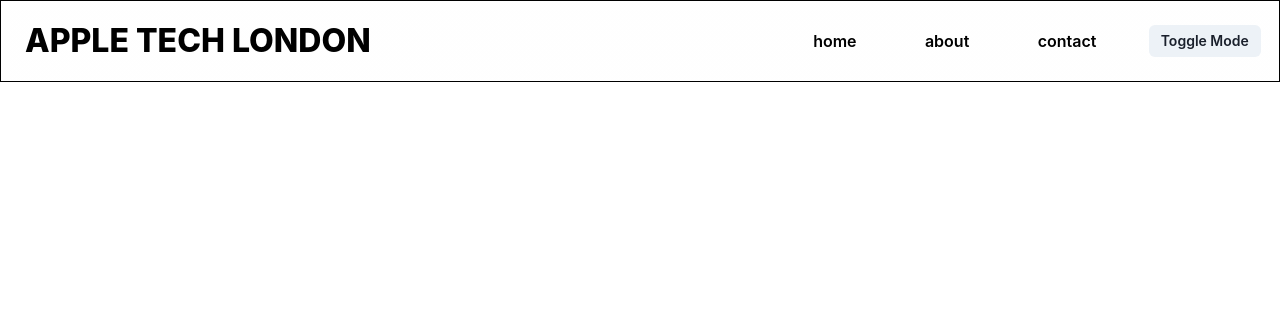
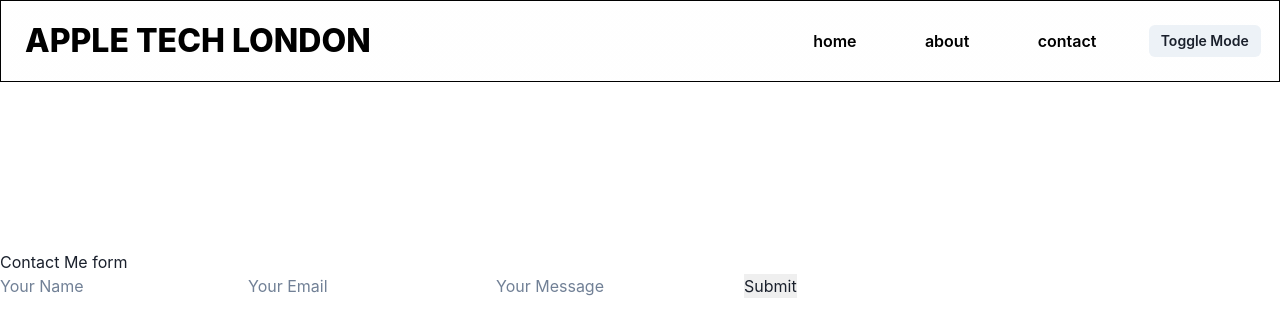
Before and after one commit to Dev-Satish-01/apple-tech-london, a React (Create React App) app: page /contact in a window 1280 px wide. Shown: the top 336 px of the page. Built offline with nearby package versions, Linux system fonts and the light colour scheme.

Commit message:
Basic Form

```diff
--- /dev/null
+++ b/src/Components/Form.js
@@ -0,0 +1,35 @@
+import { Box, Text } from "@chakra-ui/react";
+
+export default function Form() {
+  function Submit(e) {
+    const formEle = document.querySelector("form");
+    const formDatab = new FormData(formEle);
+    fetch(
+      "https://script.google.com/macros/s/AKfycbxSi_n5oE7mUPdTbcBDKbdz0EBc-TB0N1RaQAZXFbEPA-qAySmfv3t-b328XRIyK5nz/exec",
+      {
+        method: "POST",
+        body: formDatab
+      }
+    )
+      .then((res) => res.json())
+      .then((data) => {
+        console.log(data);
+      })
+      .catch((error) => {
+        console.log(error);
+      });
+  }
+  return (
+    <Box pos="absolute" top="250px">
+      <Text>Contact Me form</Text>
+      <div>
+        <form onSubmit={(e) => Submit(e)}>
+          <input placeholder="Your Name" name="Name" type="text" />
+          <input placeholder="Your Email" name="Email" type="text" />
+          <input placeholder="Your Message" name="Message" type="text" />
+          <input name="Name" type="submit" />
+        </form>
+      </div>
+    </Box>
+  );
+}
--- a/src/Pages/Contact.js
+++ b/src/Pages/Contact.js
@@ -1,9 +1,11 @@
 import Navbar from "../Components/Navbar";
+import Form from "../Components/Form";
 
 export default function Contact() {
     return (
         <>
             <Navbar />
+            <Form />
         </>
     )
 }
--- a/src/index.css
+++ b/src/index.css
@@ -5,8 +5,8 @@
 
 html {
     max-width: 100%;
+    height: 100%;
     overflow-x: hidden;
-
 }
 
 .selectDisable {
@@ -18,7 +18,7 @@
 }
 
 body{
-    min-height: 100vh;
+    min-height: 100%;
     display: flex;
     flex-direction: column;
 }
```
